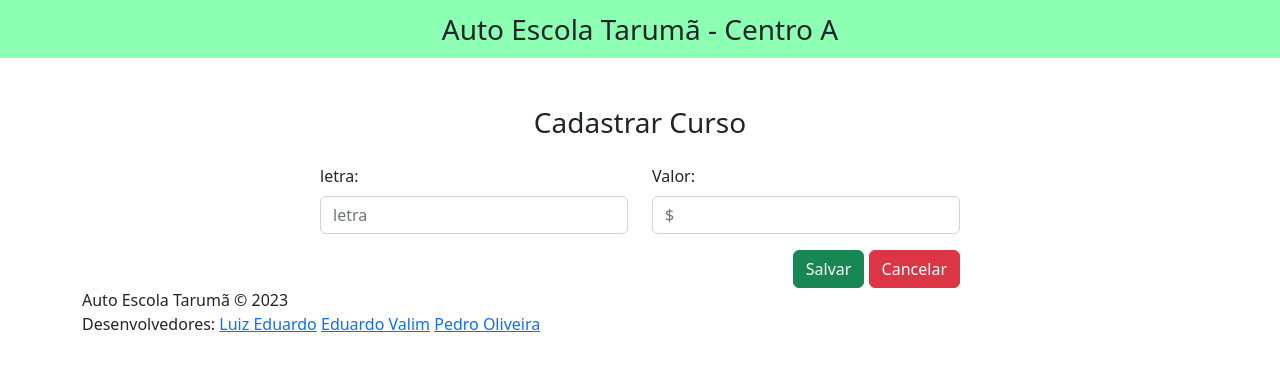
After one commit to luizeduardofr/ProjetoCentroA, a PHP site: page /inscurso2.php in a window 1280 px wide. The commit adds this page. Shown: the top 371 px of the page. Run offline with PHP 8.4, Linux system fonts and the light colour scheme.

Commit message:
Inserir Design

```diff
--- /dev/null
+++ b/VIEW/curso/inscurso2.php
@@ -0,0 +1,60 @@
+<?php
+
+// include('../../BLL/protect.php');
+
+?>
+
+<!DOCTYPE html>
+<html lang="pt-br">
+
+<head>
+   <meta charset="UTF-8">
+   <meta http-equiv="X-UA-Compatible" content="IE=edge">
+   <meta name="viewport" content="width=device-width, initial-scale=1.0">
+
+   <!-- Bootstrap -->
+   <link href="https://cdn.jsdelivr.net/npm/bootstrap@5.2.3/dist/css/bootstrap.min.css" rel="stylesheet" integrity="sha384-rbsA2VBKQhggwzxH7pPCaAqO46MgnOM80zW1RWuH61DGLwZJEdK2Kadq2F9CUG65" crossorigin="anonymous">
+
+   <!-- Font Awesome -->
+   <link rel="stylesheet" href="https://cdnjs.cloudflare.com/ajax/libs/font-awesome/6.4.0/css/all.min.css" integrity="sha512-iecdLmaskl7CVkqkXNQ/ZH/XLlvWZOJyj7Yy7tcenmpD1ypASozpmT/E0iPtmFIB46ZmdtAc9eNBvH0H/ZpiBw==" crossorigin="anonymous" referrerpolicy="no-referrer" />
+
+   <title>Cadastrar Curso</title>
+</head>
+
+<body>
+    <nav class="navbar navbar-light justify-content-center fs-3 mb-5" style="background-color: #00ff5573;">Auto Escola Tarumã - Centro A</nav>
+
+   <div class="container">
+      <div class="text-center mb-4">
+         <h3>Cadastrar Curso</h3>
+      </div>
+
+      <div class="container d-flex justify-content-center">
+         <form action="recinscurso.php" method="POST" id="frminscurso" style="width:50vw; min-width:300px;">
+            <div class="row mb-3">
+               <div class="col">
+                  <label class="form-label">letra:</label>
+                  <input type="letra" class="form-control" name="txtLetra" placeholder="letra">
+               </div>
+
+               <div class="col">
+                  <label class="form-label">Valor:</label>
+                  <input type="valor" class="form-control" name="txtValor" placeholder="$">
+               </div>
+            </div>
+            <div style="text-align:right">
+               <button type="submit" class="btn btn-success" name="submit">Salvar</button>
+               <a href="lstcurso.php" class="btn btn-danger">Cancelar</a>
+            </div>
+         </form>
+      </div>
+   </div>
+
+   <!-- Bootstrap -->
+   <script src="https://cdn.jsdelivr.net/npm/bootstrap@5.2.3/dist/js/bootstrap.bundle.min.js" integrity="sha384-kenU1KFdBIe4zVF0s0G1M5b4hcpxyD9F7jL+jjXkk+Q2h455rYXK/7HAuoJl+0I4" crossorigin="anonymous"></script>
+
+   <?php include_once '../../VIEW/footer/footer.php'; ?>
+
+</body>
+
+</html>
--- a/VIEW/curso/lstcurso.php
+++ b/VIEW/curso/lstcurso.php
@@ -59,7 +59,7 @@ $lstcurso = $bll->Select();
                             <td><?php echo $curso->getLetra() ?></td>
                             <td><?php echo $curso->getValor(); ?></td>
                             <td>
-                                <i class="material-icons">add</i>
+                                <a href="#" onclick="JavaScript:location.href='inscurso.php?id=' + <?php echo $curso->getId(); ?>"><i class="material-icons">add</i></a>
                                 <a href="#" onclick="JavaScript:location.href='edtcurso.php?id=' + <?php echo $curso->getId(); ?>"><i class="material-icons">create</i></a>
                                 <a href="#" onclick="JavasScript:remover(<?php echo $curso->getId(); ?>);"><i class="material-icons">delete</i></a>
                             </td>
```
